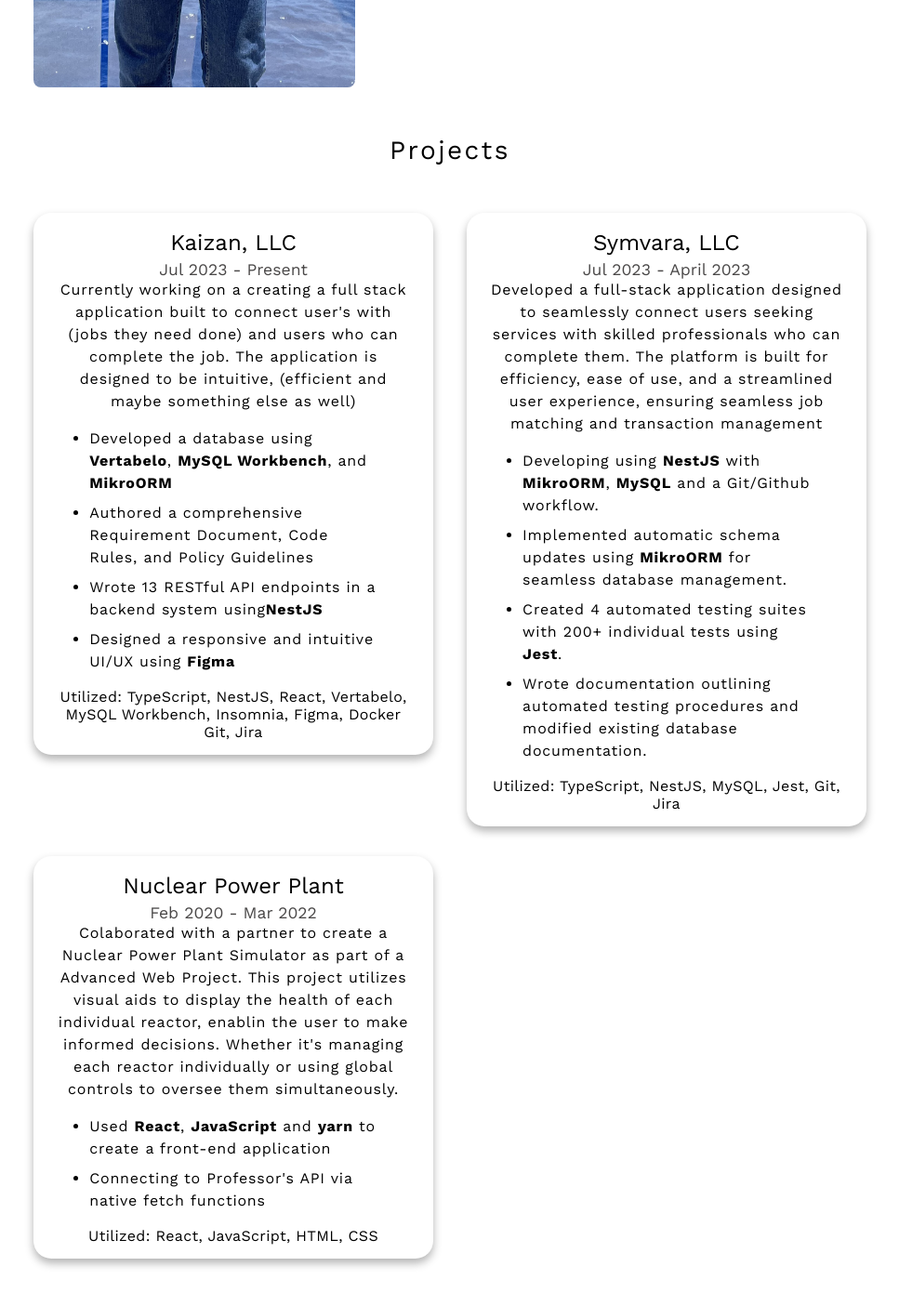
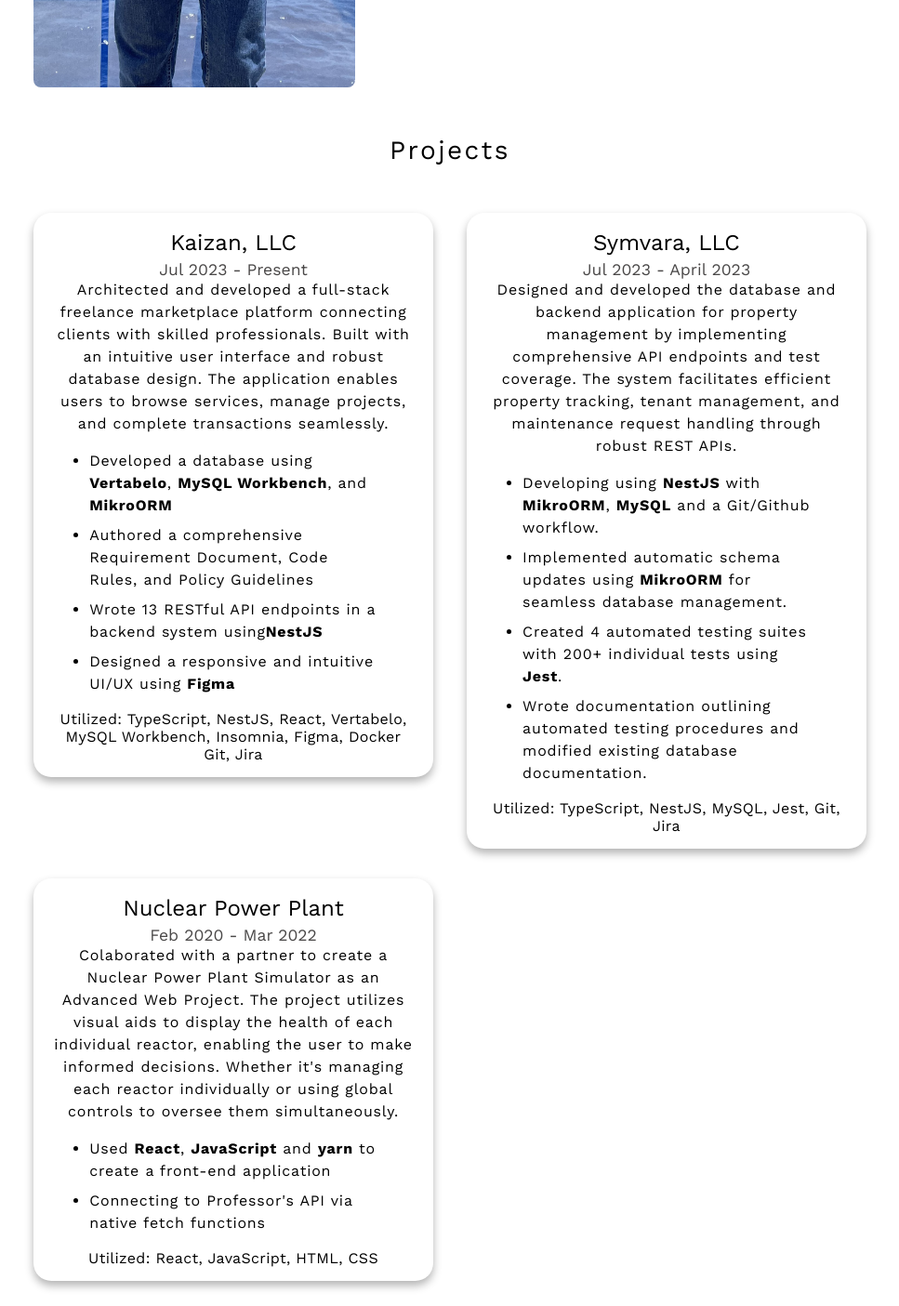
Before and after one commit to AbishurMoses/Portfolio, a React (Vite) app: page / in a window 1280 px wide. Shown: the part 626-2031 px from the top of the page at 93% size, without its empty margins (156-1123 px from the left). Built offline with nearby package versions, Linux system fonts and the light colour scheme.

Commit message:
impoved text

```diff
--- a/src/App.css
+++ b/src/App.css
@@ -291,4 +291,8 @@
   #experience > div {
     width: 100%
   }
+
+  #p-tag {
+    width: 100%;
+  }
 }
--- a/src/App.jsx
+++ b/src/App.jsx
@@ -27,7 +27,7 @@
               target="_blank"
               id="link1"
             >
-                <FontAwesomeIcon icon={faLinkedin} size="2x"/>
+              <FontAwesomeIcon icon={faLinkedin} size="2x" />
             </a>
           </div>
           <div className="link-cont">
@@ -36,7 +36,7 @@
               target="_blank"
               id="link2"
             >
-                <FontAwesomeIcon icon={faGithub} size="2x"/>
+              <FontAwesomeIcon icon={faGithub} size="2x" />
             </a>
           </div>
         </nav>
@@ -44,7 +44,9 @@
           <section id="about-me">
             <div id="image-me"></div>
             <div id="p-tag">
-              <p id="info-title">Hey, I'm Abishur! <br/> I'm a full stack developer.</p>
+              <p id="info-title">
+                Hey, I'm Abishur! <br /> I'm a full stack developer.
+              </p>
               <p id="info">
                 I'm also a Computer Science student eager to leverage technology
                 to create lasting solutions. I have been able to cultivate my
@@ -67,10 +69,11 @@
               </div>
               <div className="des-cont">
                 <p className="des">
-                  Currently working on a creating a full stack application built
-                  to connect user's with (jobs they need done) and users who can
-                  complete the job. The application is designed to be intuitive,
-                  (efficient and maybe something else as well)
+                  Architected and developed a full-stack freelance marketplace
+                  platform connecting clients with skilled professionals. Built
+                  with an intuitive user interface and robust database design.
+                  The application enables users to browse services, manage
+                  projects, and complete transactions seamlessly.
                 </p>
               </div>
               <div className="details-cont">
@@ -107,11 +110,11 @@
               </div>
               <div className="des-cont">
                 <p className="des">
-                  Developed a full-stack application designed to seamlessly
-                  connect users seeking services with skilled professionals who
-                  can complete them. The platform is built for efficiency, ease
-                  of use, and a streamlined user experience, ensuring seamless
-                  job matching and transaction management
+                  Designed and developed the database and backend application
+                  for property management by implementing comprehensive API
+                  endpoints and test coverage. The system facilitates efficient
+                  property tracking, tenant management, and maintenance request
+                  handling through robust REST APIs.
                 </p>
               </div>
               <div className="details-cont">
@@ -156,11 +159,11 @@
               <div className="des-cont">
                 <p className="des">
                   Colaborated with a partner to create a Nuclear Power Plant
-                  Simulator as part of a Advanced Web Project. This project
-                  utilizes visual aids to display the health of each individual
-                  reactor, enablin the user to make informed decisions. Whether
-                  it's managing each reactor individually or using global
-                  controls to oversee them simultaneously.
+                  Simulator as an Advanced Web Project. The project utilizes
+                  visual aids to display the health of each individual reactor,
+                  enabling the user to make informed decisions. Whether it's
+                  managing each reactor individually or using global controls to
+                  oversee them simultaneously.
                 </p>
               </div>
               <div className="details-cont">
```
Lines whose indentation alone changed are shown as unchanged.
